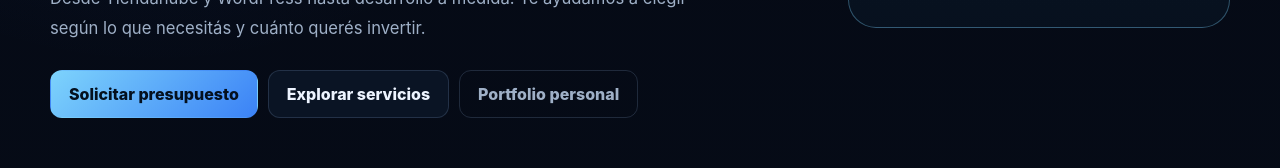
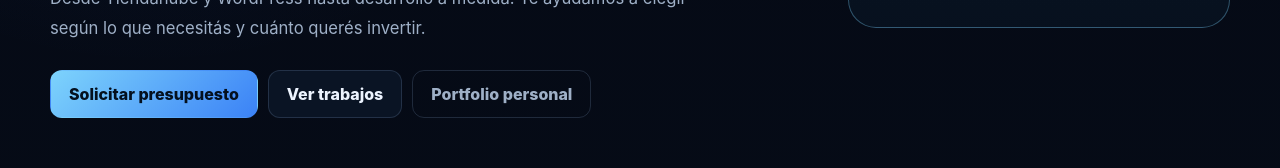
Before and after one commit to DylanDev08/Portfolio-Dylan, a React (Vite) app in the folder frontend/: page /adtech in a window 1280 px wide. Shown: the part 594-762 px from the top of the page. Built offline with nearby package versions, Linux system fonts and the light colour scheme; no server answers.

Commit message:
fix: reuse project cover metadata and reliable local fallbacks on AdTech

```diff
--- a/frontend/src/pages/AdTechPage.jsx
+++ b/frontend/src/pages/AdTechPage.jsx
@@ -1,6 +1,7 @@
 import { useState } from "react";
 import { Link } from "react-router-dom";
 import { projectSlug } from "../features/projects/utils/projectSlug";
+import { projectPresentationFor } from "../features/projects/data/projectPresentation";
 import { PageShell } from "../components/layout/PageShell";
 import { usePortfolio } from "../features/portfolio/hooks/usePortfolio";
 
@@ -20,6 +21,7 @@ const ask = (topic) => "https://wa.me/5493417415857?text=" + encodeURIComponent(
 export function AdTechPage() {
   const { data } = usePortfolio();
   const venture = data.venture;
+  const featuredProjects = data.projects.filter(project => ["Materiales FZAC","Portfolio FZAC","FuckTheSys","Innova Click","BarberHouse"].includes(project.title)).map(projectPresentationFor);
   const [lead, setLead] = useState({ name: "", business: "", service: "Web empresarial", budget: "A definir", details: "" });
   const change = (key, value) => setLead(prev => ({...prev, [key]: value}));
   const send = (event) => {
@@ -42,7 +44,7 @@ export function AdTechPage() {
               <p>Desde Tiendanube y WordPress hasta desarrollo a medida. Te ayudamos a elegir según lo que necesitás y cuánto querés invertir.</p>
               <div className="hero-actions">
                 <a className="button button--primary" href="#presupuesto">Solicitar presupuesto</a>
-                <a className="button button--secondary" href="#servicios">Explorar servicios</a><Link className="button button--ghost" to="/proyectos">Portfolio personal</Link>
+                <a className="button button--secondary" href="#trabajos">Ver trabajos</a><Link className="button button--ghost" to="/proyectos">Portfolio personal</Link>
               </div>
             </div>
             <aside className="adtech-page__contact">
@@ -107,10 +109,10 @@ export function AdTechPage() {
           <h2 id="adtech-casos">Trabajos reales, resultados que podés explorar</h2>
           <p className="adtech-section-intro">Explorá las webs y tiendas desarrolladas, su enfoque y las tecnologías utilizadas. Algunas siguen evolucionando.</p>
           <div className="route-card-grid adtech-work-grid">
-            {data.projects.filter(project => ["Materiales FZAC","Portfolio FZAC","FuckTheSys","Innova Click","BarberHouse"].includes(project.title)).map(project => (
+            {featuredProjects.map(project => (
               <article className="route-card adtech-work-card" key={project.id}>
                 <div className="adtech-work-card__image">
-                  <img src={project.liveUrl ? "https://image.thum.io/get/width/1200/crop/675/maxAge/24/noanimate/" + project.liveUrl : project.coverImage} alt={"Portada del proyecto " + project.title} width="1200" height="675" decoding="async" loading="lazy" onError={event => { const image = event.currentTarget; if (image.dataset.fallback !== "true") { image.dataset.fallback = "true"; image.src = project.coverImage; } }} />
+                  <img src={project.coverImage || project.coverFallback} alt={"Portada del proyecto " + project.title} width="1200" height="675" decoding="async" loading="lazy" onError={event => { const image = event.currentTarget; if (image.dataset.fallback !== "true" && project.coverFallback) { image.dataset.fallback = "true"; image.src = project.coverFallback; } else { image.style.display = "none"; } }} />
                 </div>
                 <span>{project.category}</span>
                 <h3>{project.title}</h3>
```
